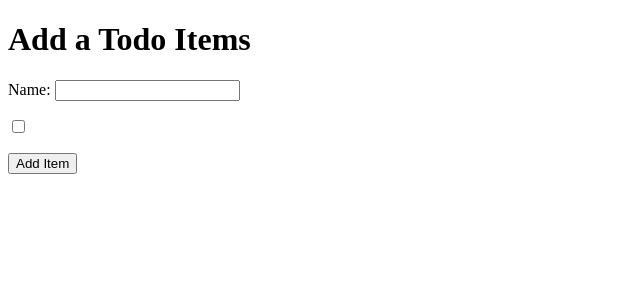
After one commit to CharlieMcGoldrick/ci-walkthrough-hello-django, a Django app: page /add in a window 1280 px wide. The commit adds this page. Shown: the top 300 px of the page, without its empty margins (0-640 px from the left). Run offline with Django 3.2, Linux system fonts and the light colour scheme; parts of the project's set-up code (start-up, migrations or seed data) failed here and were passed over.

Commit message:
Feat: add the c & r of crud

```diff
--- a/django_todo/urls.py
+++ b/django_todo/urls.py
@@ -15,10 +15,11 @@ Including another URLconf
 """
 from django.contrib import admin
 from django.urls import path
-from todo.views import get_todo_list
+from todo.views import get_todo_list, add_item
 
 urlpatterns = [
     path('admin/', admin.site.urls),
     # Empty string returns the homepagge
-    path('', get_todo_list, name='home')
+    path('', get_todo_list, name='home'),
+    path('add', add_item, name='add')
 ]
--- /dev/null
+++ b/todo/templates/todo/add_item.html
@@ -0,0 +1,32 @@
+<!DOCTYPE html>
+<html lang="en">
+<head>
+    <meta charset="UTF-8">
+    <meta http-equiv="X-UA-Compatible" content="IE=edge">
+    <meta name="viewport" content="width=device-width, initial-scale=1.0">
+    <title>Document</title>
+</head>
+<body>
+    <h1>Add a Todo Items</h1>
+    <form method="POST" action="add">
+        {% csrf_token %}
+        <div>
+            <p>
+                <label for="id_name">Name:</label>
+                <input type="text" id="id_name" name="item_name">
+            </p>
+        </div>
+        <div>
+            <p>
+                <label for="id_done"></label>
+                <input type="checkbox" id="id_done" name="id_done">
+            </p>
+        </div>
+        <div>
+            <p>
+                <button type="submit">Add Item</button>
+            </p>
+        </div>
+    </form>
+</body>
+</html>
--- a/todo/views.py
+++ b/todo/views.py
@@ -1,6 +1,21 @@
-from django.shortcuts import render
+from django.shortcuts import render, redirect
+from .models import Item
 
 
 # Create your views here.
 def get_todo_list(request):
-    return render(request, 'todo/todo_list.html')
+    items = Item.objects.all()
+    context = {
+        'items': items
+    }
+    return render(request, 'todo/todo_list.html', context)
+
+
+def add_item(request):
+    if request.method == 'POST':
+        name = request.POST.get('item_name')
+        done = 'done' in request.POST
+        Item.objects.create(name=name, done=done)
+
+        return redirect('home')
+    return render(request, 'todo/add_item.html')
```
Also changed, not shown: todo/templates/todo/todo_list.html (+14 -0 lines), db.sqlite3, todo/forms.py (added).
